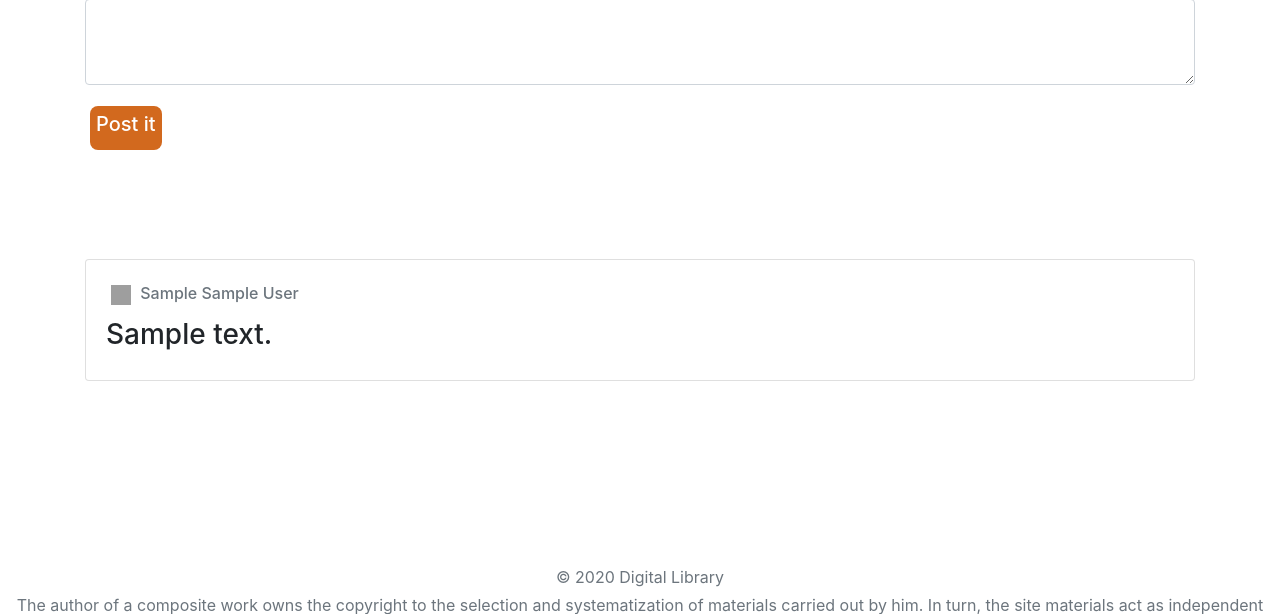
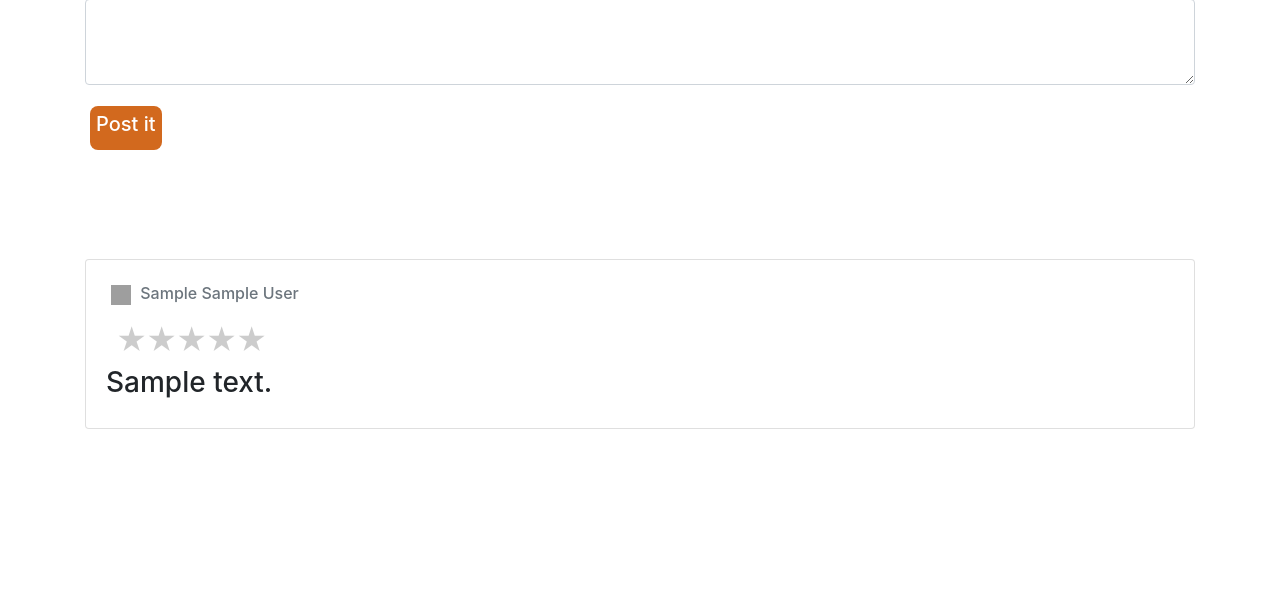
Before and after one commit to PurplePegasuss/Digital-Library-BS19-06, a Flask app: page /material/1/reviews in a window 1280 px wide. Shown: the part 401-1015 px from the top of the page. Run offline with Flask 2, Linux system fonts and the light colour scheme; tables that the repository leaves empty hold one stand-in row (values such as "Sample post"); parts of the project's set-up code (start-up, migrations or seed data) failed here and were passed over; some libraries are stand-ins or nearby versions; grey boxes are pictures that could not be loaded.

Commit message:
rating system added

```diff
--- a/digital_library/views/templates/_page.html
+++ b/digital_library/views/templates/_page.html
@@ -99,6 +99,41 @@
                   text-align: center;
                 }
 
+                .rate {
+                    float: left;
+                    height: 46px;
+                    padding: 0 10px;
+                }
+.rate:not(:checked) > input {
+    position:absolute;
+    top:-9999px;
+}
+.rate:not(:checked) > label {
+    float:right;
+    width:1em;
+    overflow:hidden;
+    white-space:nowrap;
+    cursor:pointer;
+    font-size:30px;
+    color:#ccc;
+}
+.rate:not(:checked) > label:before {
+    content: '★ ';
+}
+.rate > input:checked ~ label {
+    color: #ffc700;
+}
+.rate:not(:checked) > label:hover,
+.rate:not(:checked) > label:hover ~ label {
+    color: #deb217;
+}
+.rate > input:checked + label:hover,
+.rate > input:checked + label:hover ~ label,
+.rate > input:checked ~ label:hover,
+.rate > input:checked ~ label:hover ~ label,
+.rate > label:hover ~ input:checked ~ label {
+    color: #c59b08;
+}
 
 
             </style>
--- a/digital_library/views/templates/material_reviews.html
+++ b/digital_library/views/templates/material_reviews.html
@@ -91,6 +91,20 @@
                                     {{ comment.author.FullName }}
                                 </p>
                             {% endif %}
+                            <div class="rate">
+                                <input type="radio" id="star5" name="rate" value="5" />
+                                <label for="star5" title="text">5 stars</label>
+                                <input type="radio" id="star4" name="rate" value="4" />
+                                <label for="star4" title="text">4 stars</label>
+                                <input type="radio" id="star3" name="rate" value="3" />
+                                <label for="star3" title="text">3 stars</label>
+                                <input type="radio" id="star2" name="rate" value="2" />
+                                <label for="star2" title="text">2 stars</label>
+                                <input type="radio" id="star1" name="rate" value="1" />
+                                <label for="star1" title="text">1 star</label>
+                            </div>
+                            <br>
+                            <br>
                             {% if comment.Text %}
                                 <p class="h3">{{ comment.Text }}</p>
                             {% endif %}
```
